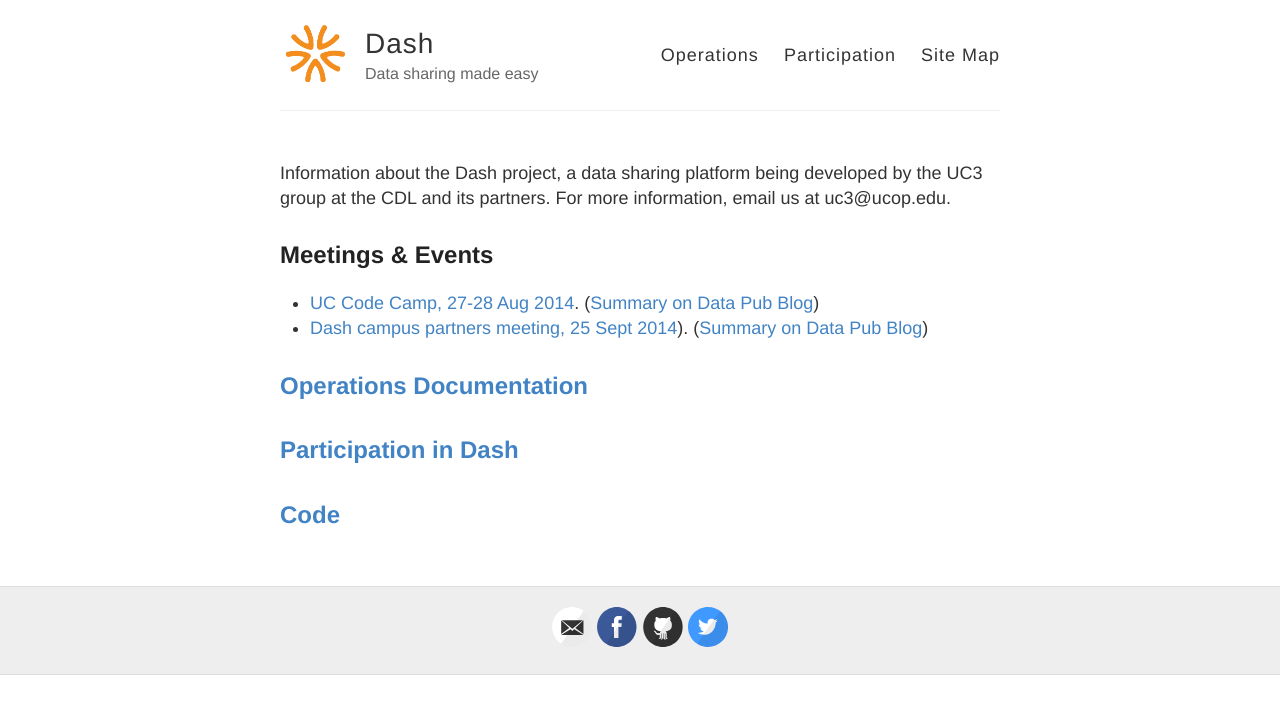
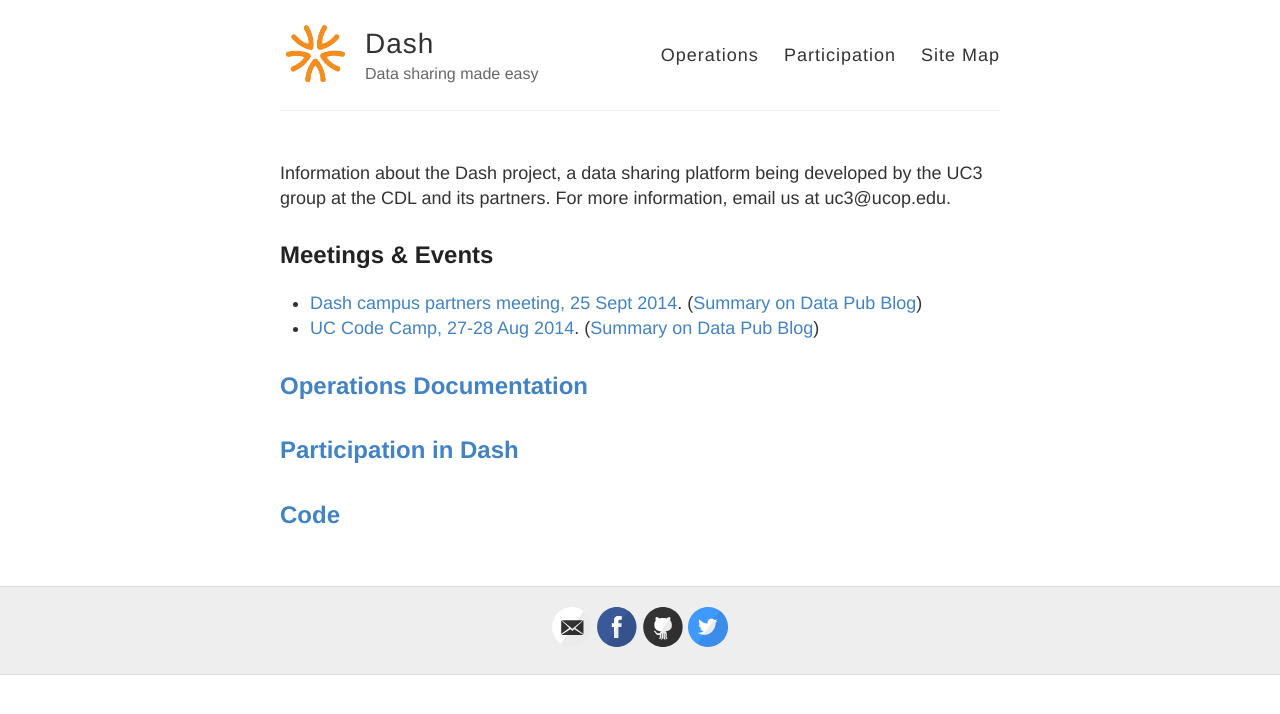
Before and after one commit to CDLUC3/dash, a Jekyll site: the page built from index.html, in a window 1280 px wide. Shown: the top 714 px of the page. Built offline with Jekyll 4.4.1, drawn with Linux system fonts in a browser that asks for light colours; emoji names are drawn with the system emoji font.

Commit message:
remove typo

```diff
--- a/index.html
+++ b/index.html
@@ -21,8 +21,8 @@ Information about the Dash project, a data sharing platform being developed by t
 
 <h2>Meetings & Events </h2>
 <ul>
+<li> <a href="https://github.com/CDLUC3/dash/wiki/Dash-Meeting-25-Sept-2014">Dash campus partners meeting, 25 Sept 2014</a>. (<a href="http://t.co/9ISWv8vlXr">Summary on Data Pub Blog</a>)</li>
 <li> <a href="http://cdluc3.github.io/UC-code-camp/"> UC Code Camp, 27-28 Aug 2014</a>. (<a href="http://datapub.cdlib.org/2014/09/03/the-first-uc-libraries-code-camp/">Summary on Data Pub Blog</a>)</li>
-<li> <a href="https://github.com/CDLUC3/dash/wiki/Dash-Meeting-25-Sept-2014">Dash campus partners meeting, 25 Sept 2014</a>). (<a href="http://t.co/9ISWv8vlXr">Summary on Data Pub Blog</a>)</li>
 </ul>
 
 <h2><a href="http://cdluc3.github.io/dash/operations">Operations Documentation</a></h2>
```
